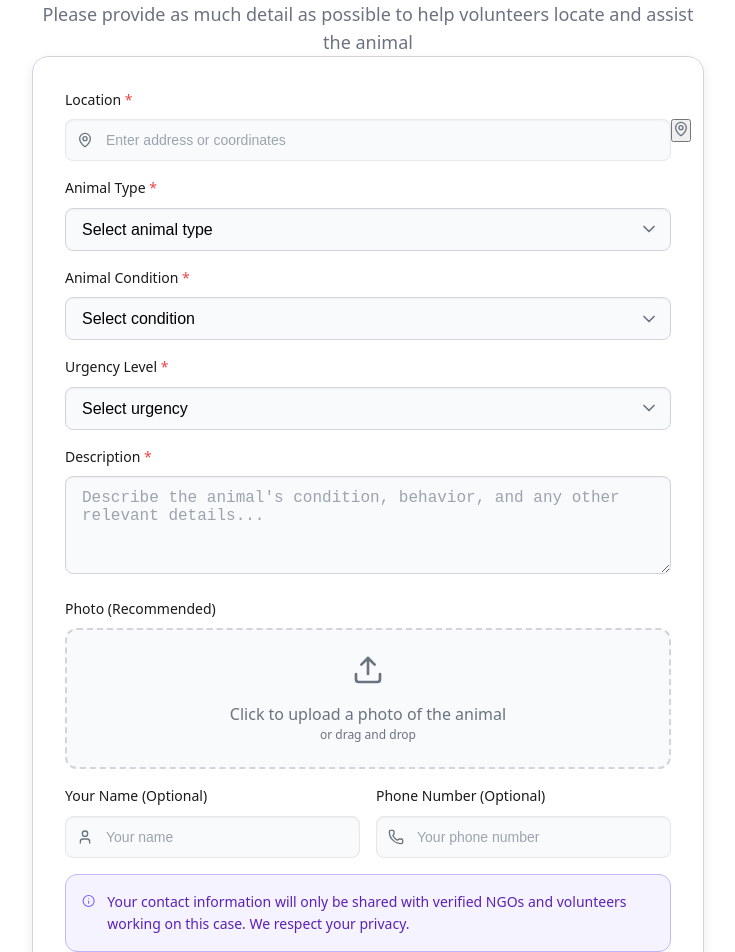
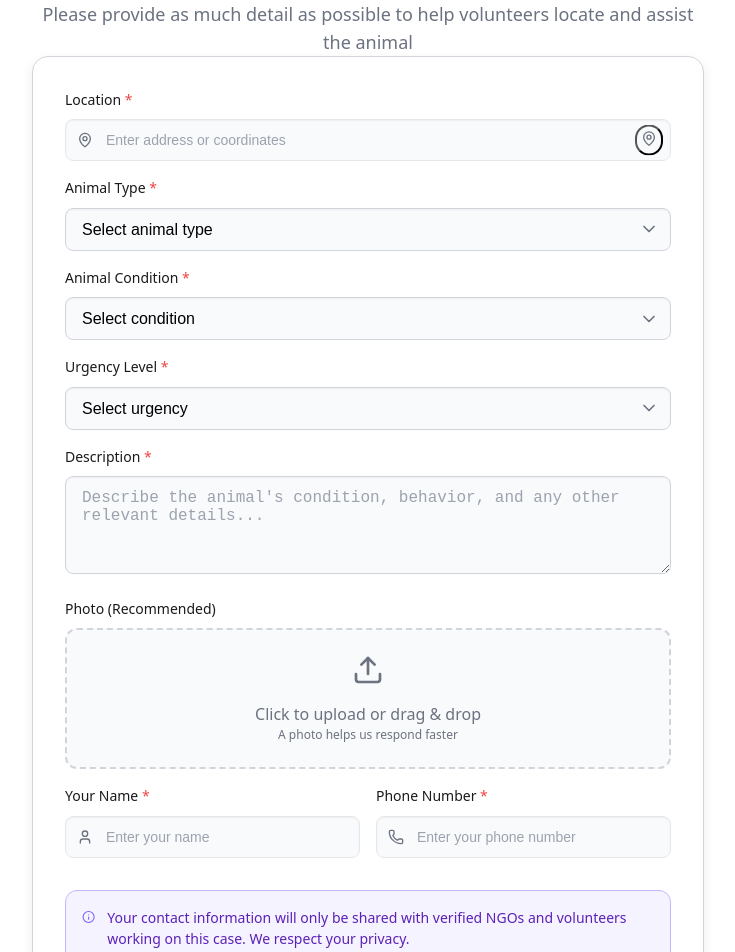
Before and after one commit to DikshaKadam77/Pawtrack, a React (Create React App) app in the folder OneDrive/Desktop/Mini project/pawtrack/: page /report in a window 1280 px wide. Shown: the part 180-1132 px from the top of the page, without its empty margins (272-1007 px from the left). Built offline with nearby package versions, Linux system fonts and the light colour scheme.

Commit message:
Changing the UI

```diff
--- a/OneDrive/Desktop/Mini project/pawtrack/src/pages/ReportAnimal.css
+++ b/OneDrive/Desktop/Mini project/pawtrack/src/pages/ReportAnimal.css
@@ -20,6 +20,7 @@
 }
 .container.py-8 {
   padding-top: 4rem;
+  padding-bottom: 4rem;
 }
 .report-form-container {
   background-color: var(--card-background);
@@ -29,6 +30,7 @@
   border-radius: 1rem; /* 16px */
   box-shadow: 0 4px 12px rgba(0, 0, 0, 0.08);
   border: 1px solid var(--border-color);
+  overflow: hidden; /* Important for animation transitions */
 }
 
 .form-group {
@@ -73,7 +75,6 @@
   color: #9CA3AF;
 }
 
-/* Better focus state for accessibility */
 .form-input:focus-visible,
 .form-select:focus-visible,
 .form-textarea:focus-visible {
@@ -108,6 +109,21 @@
   -moz-appearance: none;
   appearance: none;
   padding-right: 2.5rem; /* Make space for the arrow */
+}
+.location-button {
+  position: absolute;
+  right: 0.5rem;
+  top: 50%;
+  transform: translateY(-50%);
+  padding: 0.25rem;
+  color: var(--muted-text-color);
+  border-radius: 99px;
+  background-color: transparent;
+  transition: color 0.2s, background-color 0.2s;
+}
+.location-button:hover {
+  color: var(--primary-color);
+  background-color: #F5F3FF;
 }
 
 /* --- Photo Upload --- */
@@ -149,11 +165,14 @@
   background-color: #F5F3FF; /* Light purple */
   border: 1px solid #C4B5FD; /* Darker purple */
   border-radius: 0.75rem;
+  margin-top: 1rem;
+  margin-bottom: 1.5rem;
 }
 .privacy-notice p {
   font-size: 0.875rem; /* 14px */
   color: #5B21B6; /* Dark purple text */
   margin: 0;
+  line-height: 1.5;
 }
 
 
@@ -181,7 +200,7 @@
 }
 
 .submit-button:active {
-    transform: translateY(1px);
+  transform: translateY(1px);
 }
 
 .submit-button:disabled {
@@ -189,6 +208,9 @@
   color: #9CA3AF;
   cursor: not-allowed;
   box-shadow: none;
+}
+.submit-button .animate-spin {
+    animation: spin 1s linear infinite;
 }
 
 /* --- Error States --- */
@@ -205,14 +227,100 @@
   margin-top: 0.5rem;
 }
 
-/* --- Animations (Optional but nice) --- */
+/* --- Base Animations --- */
 .animate-fade-in-up {
   animation: fadeIn 0.5s ease-out, slideUp 0.5s ease-out;
 }
 .animate-scale-in {
-  animation: scaleIn 0.4s ease-out;
+  animation: scaleIn 0.4s ease-out 0.1s;
+  animation-fill-mode: backwards;
 }
 
 @keyframes fadeIn { from { opacity: 0; } to { opacity: 1; } }
 @keyframes slideUp { from { transform: translateY(20px); } to { transform: translateY(0); } }
 @keyframes scaleIn { from { transform: scale(0.95); opacity: 0; } to { transform: scale(1); opacity: 1; } }
+@keyframes spin { from { transform: rotate(0deg); } to { transform: rotate(360deg); } }
+
+
+/* --- NEW: Success Message Styles & Animations --- */
+.success-message-container {
+    display: flex;
+    flex-direction: column;
+    align-items: center;
+    text-align: center;
+    padding: 2rem 1rem;
+}
+
+.success-icon {
+    width: 4rem; /* 64px */
+    height: 4rem;
+    color: var(--success-color);
+}
+
+.success-title {
+    font-size: 1.875rem; /* 30px */
+    font-weight: 700;
+    color: var(--text-color);
+    margin-top: 1.5rem;
+    margin-bottom: 0.5rem;
+}
+
+.success-text {
+    font-size: 1rem;
+    color: var(--muted-text-color);
+    max-width: 450px;
+    line-height: 1.6;
+    margin-bottom: 2rem;
+}
+
+.success-buttons {
+    display: flex;
+    gap: 1rem;
+    width: 100%;
+    max-width: 400px;
+}
+
+.success-button-primary, .success-button-secondary {
+    flex-grow: 1;
+    padding: 0.75rem 1rem;
+    font-size: 0.875rem;
+    font-weight: 600;
+    border-radius: 0.5rem;
+    border: 1px solid transparent;
+    cursor: pointer;
+    transition: all 0.2s ease-in-out;
+}
+
+.success-button-primary {
+    background-color: var(--primary-color);
+    color: white;
+}
+.success-button-primary:hover {
+    background-color: var(--primary-color-dark);
+}
+
+.success-button-secondary {
+    background-color: var(--card-background);
+    color: var(--text-color);
+    border-color: var(--border-color);
+}
+.success-button-secondary:hover {
+    background-color: #F9FAFB;
+    border-color: #9CA3AF;
+}
+
+/* Success Message Animation */
+.animate-success {
+    animation: success-pop-in 0.6s cubic-bezier(0.25, 0.46, 0.45, 0.94) forwards;
+}
+
+@keyframes success-pop-in {
+    0% {
+        opacity: 0;
+        transform: scale(0.8) translateY(20px);
+    }
+    100% {
+        opacity: 1;
+        transform: scale(1) translateY(0);
+    }
+}
--- a/OneDrive/Desktop/Mini project/pawtrack/src/pages/ReportAnimal.js
+++ b/OneDrive/Desktop/Mini project/pawtrack/src/pages/ReportAnimal.js
@@ -2,10 +2,10 @@
 
 import { useState, useRef } from "react"
 import { useNavigate } from "react-router-dom"
-import { MapPin, ChevronDown, Upload, User, Phone, Info, Camera, AlertCircle } from "lucide-react"
+import { MapPin, ChevronDown, Upload, User, Phone, Info, Camera, AlertCircle, CheckCircle, Loader2 } from "lucide-react"
 import Header from "../Components/Header"
 import Footer from "../Components/Footer"
-import "./ReportAnimal.css" // Adjust the path if necessary
+import "./ReportAnimal.css"
 
 const ReportAnimal = () => {
   const navigate = useNavigate()
@@ -23,7 +23,7 @@ const ReportAnimal = () => {
   })
 
   const [errors, setErrors] = useState({})
-  const [isSubmitting, setIsSubmitting] = useState(false)
+  const [submissionStatus, setSubmissionStatus] = useState("idle"); // 'idle', 'submitting', 'success', 'error'
   const [dragActive, setDragActive] = useState(false)
 
   const animalTypes = ["Dog", "Cat", "Bird", "Rabbit", "Horse", "Cow", "Goat", "Sheep", "Pig", "Wildlife", "Other"]
@@ -71,6 +71,16 @@ const ReportAnimal = () => {
     if (!formData.urgencyLevel) newErrors.urgencyLevel = "Urgency level is required"
     if (!formData.description.trim()) newErrors.description = "Description is required"
 
+    // --- CHANGED START: Add validation for Name and Phone Number ---
+    if (!formData.yourName.trim()) newErrors.yourName = "Your name is required"
+
+    if (!formData.phoneNumber.trim()) {
+      newErrors.phoneNumber = "Phone number is required"
+    } else if (!/^[6-9]\d{9}$/.test(formData.phoneNumber)) {
+      newErrors.phoneNumber = "Please enter a valid 10-digit Indian phone number"
+    }
+    // --- CHANGED END ---
+
     setErrors(newErrors)
     return Object.keys(newErrors).length === 0
   }
@@ -84,44 +94,30 @@ const ReportAnimal = () => {
       return
     }
 
-    setIsSubmitting(true)
+    setSubmissionStatus("submitting")
+    await new Promise(resolve => setTimeout(resolve, 1500));
 
     try {
-      const data = new FormData()
-      data.append("location", formData.location)
-      data.append("animalType", formData.animalType)
-      data.append("condition", formData.condition)
-      data.append("urgencyLevel", formData.urgencyLevel)
-      data.append("description", formData.description)
-      if (formData.photo) data.append("photo", formData.photo)
-      if (formData.yourName) data.append("yourName", formData.yourName)
-      if (formData.phoneNumber) data.append("phoneNumber", formData.phoneNumber)
-
-      const response = await fetch("https://your-api-endpoint.com/report-animal", {
-        method: "POST",
-        body: data,
-      })
-
-      if (!response.ok) {
-        const errorData = await response.json()
-        throw new Error(errorData.message || "Something went wrong")
-      }
-
-      const result = await response.json()
-      alert("Report submitted successfully! We'll notify nearby volunteers and NGOs.")
-      navigate("/")
+      setSubmissionStatus("success");
     } catch (error) {
       console.error("Error submitting report:", error)
       alert(`Failed to submit report: ${error.message}`)
-    } finally {
-      setIsSubmitting(false)
+      setSubmissionStatus("idle");
     }
+  }
+
+  const resetForm = () => {
+    setFormData({
+      location: "", animalType: "", condition: "", urgencyLevel: "",
+      description: "", photo: null, yourName: "", phoneNumber: "",
+    });
+    setErrors({});
+    setSubmissionStatus("idle");
   }
 
   return (
     <div className="min-h-screen bg-login-background">
       <Header />
-
       <main className="container py-8">
         <div className="max-w-2xl mx-auto">
           <div className="text-center mb-8 animate-fade-in-up">
@@ -136,132 +132,81 @@ const ReportAnimal = () => {
             </p>
           </div>
 
-          <div className="report-form-container animate-scale-in">
-            <form onSubmit={handleSubmit} noValidate>
-              {/* Location */}
+          <div className="report-form-container">
+            {submissionStatus === 'success' ? (
+              <div className="success-message-container animate-success">
+                <CheckCircle className="success-icon" />
+                <h2 className="success-title">Report Submitted!</h2>
+                <p className="success-text">
+                  Thank you for helping an animal in need. We have received your report and are notifying nearby NGOs and volunteers immediately.
+                </p>
+                <div className="success-buttons">
+                    <button onClick={() => navigate("/")} className="success-button-secondary">Go to Homepage</button>
+                    <button onClick={resetForm} className="success-button-primary">Report Another Animal</button>
+                </div>
+              </div>
+            ) : (
+              <form onSubmit={handleSubmit} noValidate className="animate-scale-in">
+                {/* All other form groups remain the same */}
+                {/* ... (Location, Animal Type, etc.) ... */}
                 <div className="form-group">
                   <label className="form-label required">Location</label>
                   <div className="input-wrapper">
                     <MapPin className="input-icon" />
-                  <input
-                    type="text"
-                    className={`form-input ${errors.location ? "error-field" : ""}`}
-                    placeholder="Enter address or coordinates"
-                    value={formData.location}
-                    onChange={(e) => handleInputChange("location", e.target.value)}
-                  />
-                  <button
-                    type="button"
-                    className="absolute right-3 top-1/2 transform -translate-y-1/2 p-1 text-muted-foreground hover:text-foreground transition-colors"
-                    onClick={() => {
-                      if (navigator.geolocation) {
-                        navigator.geolocation.getCurrentPosition((position) => {
-                          const { latitude, longitude } = position.coords
-                          handleInputChange("location", `${latitude}, ${longitude}`)
-                        })
-                      }
-                    }}
-                  >
+                    <input type="text" className={`form-input ${errors.location ? "error-field" : ""}`} placeholder="Enter address or coordinates" value={formData.location} onChange={(e) => handleInputChange("location", e.target.value)} />
+                    <button type="button" className="location-button" onClick={() => { if (navigator.geolocation) { navigator.geolocation.getCurrentPosition((position) => { const { latitude, longitude } = position.coords; handleInputChange("location", `${latitude.toFixed(5)}, ${longitude.toFixed(5)}`); }); } }}>
                       <MapPin className="w-4 h-4" />
                     </button>
                   </div>
                   {errors.location && <p className="error-message">{errors.location}</p>}
                 </div>
 
-              {/* Animal Type */}
                 <div className="form-group">
                   <label className="form-label required">Animal Type</label>
                   <div className="select-wrapper">
-                  <select
-                    className={`form-select ${errors.animalType ? "error-field" : ""}`}
-                    value={formData.animalType}
-                    onChange={(e) => handleInputChange("animalType", e.target.value)}
-                  >
+                    <select className={`form-select ${errors.animalType ? "error-field" : ""}`} value={formData.animalType} onChange={(e) => handleInputChange("animalType", e.target.value)}>
                       <option value="">Select animal type</option>
-                    {animalTypes.map((type) => (
-                      <option key={type} value={type}>
-                        {type}
-                      </option>
-                    ))}
+                      {animalTypes.map((type) => (<option key={type} value={type}>{type}</option>))}
                     </select>
                     <ChevronDown className="select-icon" />
                   </div>
                   {errors.animalType && <p className="error-message">{errors.animalType}</p>}
                 </div>
 
-              {/* Animal Condition */}
                 <div className="form-group">
                   <label className="form-label required">Animal Condition</label>
                   <div className="select-wrapper">
-                  <select
-                    className={`form-select ${errors.condition ? "error-field" : ""}`}
-                    value={formData.condition}
-                    onChange={(e) => handleInputChange("condition", e.target.value)}
-                  >
+                    <select className={`form-select ${errors.condition ? "error-field" : ""}`} value={formData.condition} onChange={(e) => handleInputChange("condition", e.target.value)}>
                       <option value="">Select condition</option>
-                    {conditions.map((condition) => (
-                      <option key={condition} value={condition}>
-                        {condition}
-                      </option>
-                    ))}
+                      {conditions.map((condition) => (<option key={condition} value={condition}>{condition}</option>))}
                     </select>
                     <ChevronDown className="select-icon" />
                   </div>
                   {errors.condition && <p className="error-message">{errors.condition}</p>}
                 </div>
 
-              {/* Urgency Level */}
                 <div className="form-group">
                   <label className="form-label required">Urgency Level</label>
                   <div className="select-wrapper">
-                  <select
-                    className={`form-select ${errors.urgencyLevel ? "error-field" : ""}`}
-                    value={formData.urgencyLevel}
-                    onChange={(e) => handleInputChange("urgencyLevel", e.target.value)}
-                  >
+                    <select className={`form-select ${errors.urgencyLevel ? "error-field" : ""}`} value={formData.urgencyLevel} onChange={(e) => handleInputChange("urgencyLevel", e.target.value)}>
                       <option value="">Select urgency</option>
-                    {urgencyLevels.map((level) => (
-                      <option key={level.value} value={level.value}>
-                        {level.label}
-                      </option>
-                    ))}
+                      {urgencyLevels.map((level) => (<option key={level.value} value={level.value}>{level.label}</option>))}
                     </select>
                     <ChevronDown className="select-icon" />
                   </div>
                   {errors.urgencyLevel && <p className="error-message">{errors.urgencyLevel}</p>}
                 </div>
 
-              {/* Description */}
                 <div className="form-group">
                   <label className="form-label required">Description</label>
-                <textarea
-                  className={`form-textarea ${errors.description ? "error-field" : ""}`}
-                  rows="4"
-                  placeholder="Describe the animal's condition, behavior, and any other relevant details..."
-                  value={formData.description}
-                  onChange={(e) => handleInputChange("description", e.target.value)}
-                />
+                  <textarea className={`form-textarea ${errors.description ? "error-field" : ""}`} rows="4" placeholder="Describe the animal's condition, behavior, and any other relevant details..." value={formData.description} onChange={(e) => handleInputChange("description", e.target.value)} />
                   {errors.description && <p className="error-message">{errors.description}</p>}
                 </div>
 
-              {/* Photo Upload */}
                 <div className="form-group">
                   <label className="form-label">Photo (Recommended)</label>
-                <div
-                  className={`photo-upload-area ${dragActive ? "drag-active" : ""} ${formData.photo ? "has-file" : ""}`}
-                  onDragEnter={handleDrag}
-                  onDragLeave={handleDrag}
-                  onDragOver={handleDrag}
-                  onDrop={handleDrop}
-                  onClick={() => fileInputRef.current?.click()}
-                >
-                  <input
-                    ref={fileInputRef}
-                    type="file"
-                    accept="image/*"
-                    className="hidden"
-                    onChange={(e) => handleFileUpload(e.target.files[0])}
-                  />
+                  <div className={`photo-upload-area ${dragActive ? "drag-active" : ""} ${formData.photo ? "has-file" : ""}`} onDragEnter={handleDrag} onDragLeave={handleDrag} onDragOver={handleDrag} onDrop={handleDrop} onClick={() => fileInputRef.current?.click()}>
+                    <input ref={fileInputRef} type="file" accept="image/*" className="hidden" onChange={(e) => handleFileUpload(e.target.files[0])} />
                     {formData.photo ? (
                       <div className="uploaded-file">
                         <Camera className="w-8 h-8 text-primary mb-2" />
@@ -271,62 +216,60 @@ const ReportAnimal = () => {
                     ) : (
                       <div className="upload-placeholder">
                         <Upload className="w-8 h-8 text-muted-foreground mb-2" />
-                      <p className="text-muted-foreground">Click to upload a photo of the animal</p>
-                      <p className="text-xs text-muted-foreground mt-1">or drag and drop</p>
+                        <p className="text-muted-foreground">Click to upload or drag & drop</p>
+                        <p className="text-xs text-muted-foreground mt-1">A photo helps us respond faster</p>
                       </div>
                     )}
                   </div>
                 </div>
 
-              {/* Contact Info */}
+                {/* --- CHANGED START: Updated Contact Info section --- */}
                 <div className="grid grid-cols-1 md:grid-cols-2 gap-4">
                   <div className="form-group">
-                  <label className="form-label">Your Name (Optional)</label>
+                    <label className="form-label required">Your Name</label>
                     <div className="input-wrapper">
                       <User className="input-icon" />
                       <input
                         type="text"
-                      className="form-input"
-                      placeholder="Your name"
+                        className={`form-input ${errors.yourName ? "error-field" : ""}`}
+                        placeholder="Enter your name"
                         value={formData.yourName}
                         onChange={(e) => handleInputChange("yourName", e.target.value)}
                       />
                     </div>
+                     {errors.yourName && <p className="error-message">{errors.yourName}</p>}
                   </div>
                   <div className="form-group">
-                  <label className="form-label">Phone Number (Optional)</label>
+                    <label className="form-label required">Phone Number</label>
                     <div className="input-wrapper">
                       <Phone className="input-icon" />
                       <input
                         type="tel"
-                      className="form-input"
-                      placeholder="Your phone number"
+                        className={`form-input ${errors.phoneNumber ? "error-field" : ""}`}
+                        placeholder="Enter your phone number"
                         value={formData.phoneNumber}
                         onChange={(e) => handleInputChange("phoneNumber", e.target.value)}
                       />
                     </div>
+                    {errors.phoneNumber && <p className="error-message">{errors.phoneNumber}</p>}
                   </div>
                 </div>
+                {/* --- CHANGED END --- */}
 
-              {/* Privacy Notice */}
                 <div className="privacy-notice">
                   <Info className="w-5 h-5 text-primary flex-shrink-0 mt-0.5" />
-                <p>
-                  Your contact information will only be shared with verified NGOs and volunteers working on this case.
-                  We respect your privacy.
-                </p>
+                  <p>Your contact information will only be shared with verified NGOs and volunteers working on this case. We respect your privacy.</p>
                 </div>
 
-              {/* Submit Button */}
-              <button type="submit" disabled={isSubmitting} className="submit-button">
-                <Camera className="w-5 h-5 mr-2" />
-                {isSubmitting ? "Submitting Report..." : "Submit Report"}
+                <button type="submit" disabled={submissionStatus === 'submitting'} className="submit-button">
+                  {submissionStatus === 'submitting' ? (<Loader2 className="w-5 h-5 mr-2 animate-spin" />) : (<Camera className="w-5 h-5 mr-2" />)}
+                  {submissionStatus === 'submitting' ? "Submitting Report..." : "Submit Report"}
                 </button>
               </form>
+            )}
           </div>
         </div>
       </main>
-
       <Footer />
     </div>
   )
```
Lines whose indentation alone changed are shown as unchanged.
